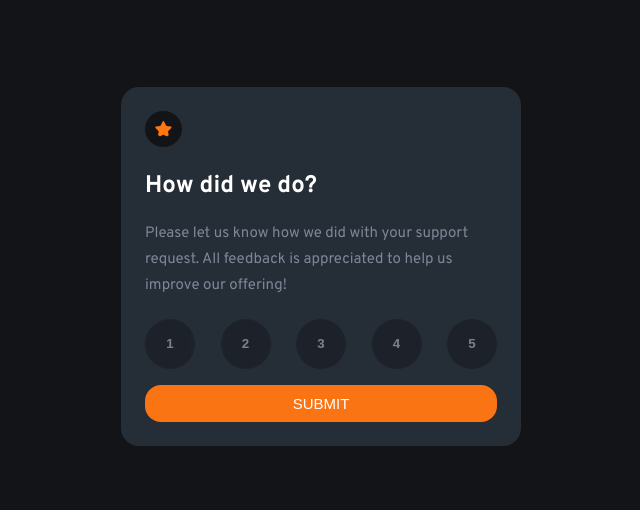
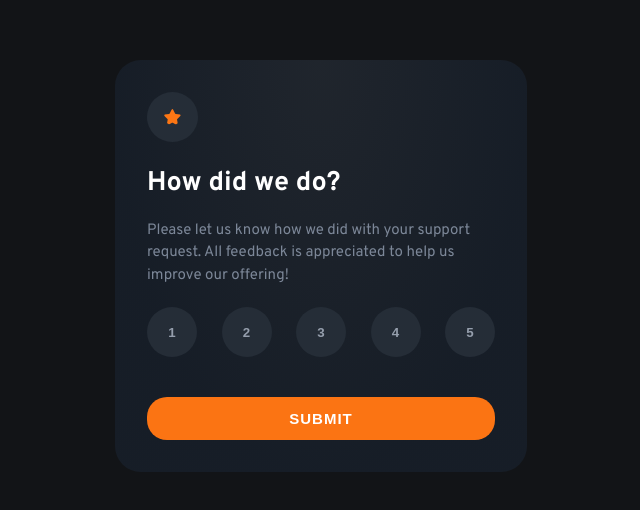
Before and after one commit to imadosan/interactive-rating-component, a plain HTML site: page index.html in a window 1280 px wide. Shown: the part 134-644 px from the top of the page, without its empty margins (319-959 px from the left). Drawn offline with Linux system fonts and the light colour scheme.

Commit message:
trying to match the design

```diff
--- a/style.css
+++ b/style.css
@@ -5,7 +5,7 @@
   /* Neutral */
   --light-grey: hsl(217, 12%, 63%);
   --medium-grey: hsl(216, 12%, 54%);
-  --blue: hsl(213, 19%, 18%);
+  --blue: hsl(213, 20%, 18%);
   --dark-blue: hsl(216, 12%, 8%);
 }
 
@@ -29,13 +29,18 @@ main {
   display: flex;
   align-items: center;
   justify-content: center;
+  gap: 2rem;
 }
 
 .card {
-  width: 40rem;
-  background-color: var(--blue);
-  padding: 2.4rem;
-  border-radius: 1.8rem;
+  width: 41.2rem;
+  background: radial-gradient(
+    farthest-side at top center,
+    hsl(215deg, 17%, 15%),
+    hsl(215deg, 27%, 12%)
+  );
+  padding: 3.2rem;
+  border-radius: 2.6rem;
 }
 
 .card-after {
@@ -45,23 +50,27 @@ main {
   text-align: center;
 }
 
+.card-after img {
+  margin: 2.4rem;
+}
+
 .selected-rating {
   font-size: 1.5rem;
   color: var(--orange);
-  background-color: rgba(18, 20, 23, 0.4);
+  background-color: var(--blue);
   padding: 1rem 2rem;
   border-radius: 2rem;
 }
 
 .star {
-  background-color: var(--dark-blue);
-  padding: 1rem;
+  background-color: var(--blue);
+  padding: 1.7rem;
   border-radius: 50%;
 }
 
 .primary-heading {
   color: #fff;
-  font-size: 2.4rem;
+  font-size: 2.7rem;
   font-weight: 700;
   margin: 2rem 0;
 }
@@ -70,7 +79,7 @@ main {
   color: var(--medium-grey);
   font-size: 1.5rem;
   font-weight: 400;
-  line-height: 2.6rem;
+  line-height: 1.5;
   margin-bottom: 2rem;
 }
 
@@ -80,15 +89,14 @@ main {
 }
 
 .rating button {
-  background-color: var(--dark-blue);
-  opacity: 40%;
-  color: #fff;
+  background-color: var(--blue);
+  color: var(--light-grey);
   border: none;
   height: 5rem;
   width: 5rem;
   border-radius: 50%;
   font-weight: 700;
-  margin-bottom: 1.6rem;
+  margin-bottom: 4rem;
   cursor: pointer;
 }
 
@@ -102,13 +110,15 @@ main {
 
 .submit {
   width: 100%;
-  padding: 1rem 2rem;
+  padding: 1.3rem 2rem;
   font-size: 1.5rem;
+  font-weight: 700;
   text-transform: uppercase;
+  letter-spacing: 0.1rem;
   background-color: var(--orange);
   color: #fff;
   border: none;
-  border-radius: 1.6rem;
+  border-radius: 2rem;
   cursor: pointer;
   transition: all 0.25s ease-in;
 }
```
